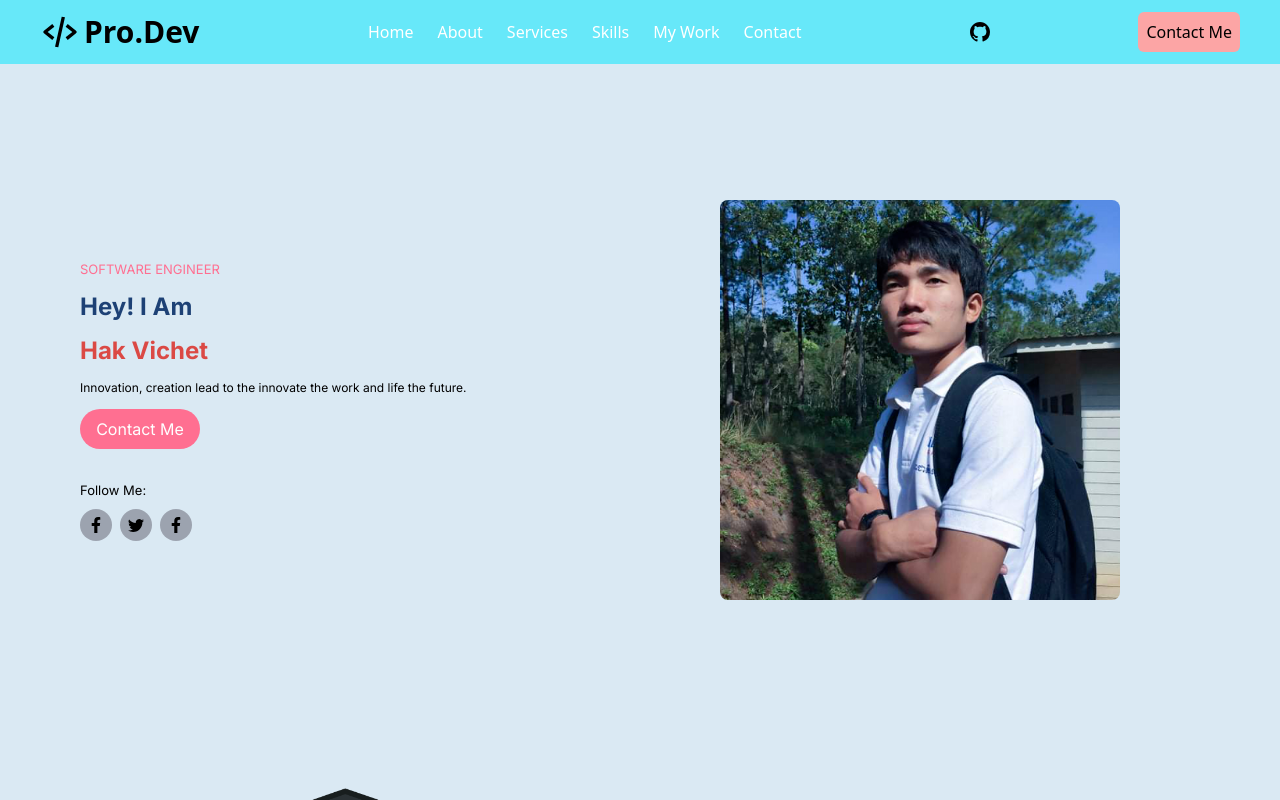
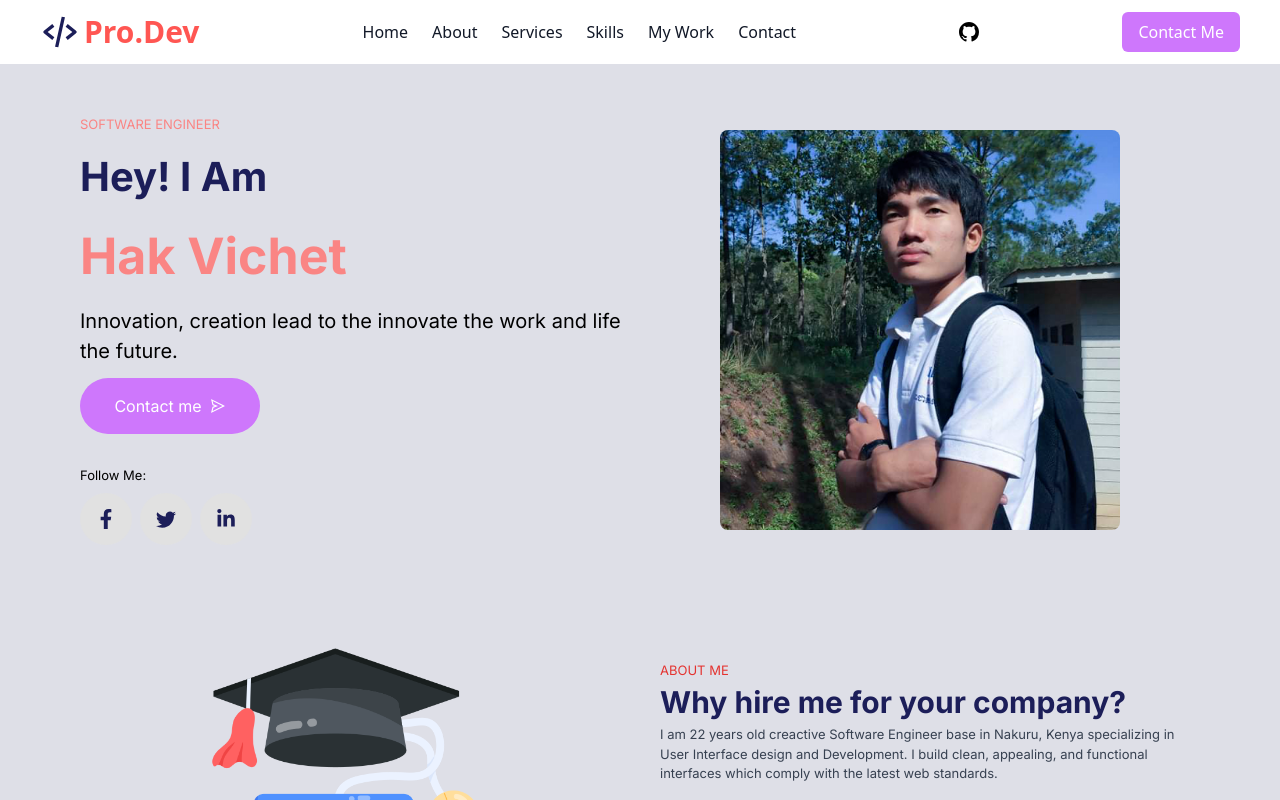
Before and after one commit to Hak-Vichet/final-porfolio, a Next.js app: page / in a window 1280 px wide. Shown: the top 800 px of the page. Built offline with nearby package versions, Linux system fonts and the light colour scheme.

Commit message:
second push

```diff
--- a/app/components/AboutMe.tsx
+++ b/app/components/AboutMe.tsx
@@ -6,7 +6,7 @@ export default function AboutMe() {
   return (
     <>
       <div className="w-full h-auto">
-        <div className="flex flex-row justify-between">
+        <div className="flex lg:flex-row md:flex-col sm:flex-col md:items-center justify-between md:gap-10">
           <div className="flex w-1/2 h-full items-center justify-center">
             <div className="flex h-[200px] items-center justify-center">
               <img
@@ -17,17 +17,19 @@ export default function AboutMe() {
             </div>
           </div>
           <div className="w-1/2">
-            <div>
-              <p>ABOUT ME</p>
-              <h1>Why hire me for your company?</h1>
-              <p>
-                I am 22 years old creactive Software Engineer base in Nakuru,
-                Kenya specializing in User Interface design and Development. I
-                build clean, appealing, and functional interfaces which comply
-                with the latest web standards.
-              </p>
+            <div className='flex flex-col gap-5'>
+              <div className=''>
+                <p className='text-[13px] text-[#e43330]'>ABOUT ME</p>
+                <h1 className='text-[30px] text-[#1c1e59] font-bold'>Why hire me for your company?</h1>
+                <p className='text-[13px] text-gray-700'>
+                  I am 22 years old creactive Software Engineer base in Nakuru,
+                  Kenya specializing in User Interface design and Development. I
+                  build clean, appealing, and functional interfaces which comply
+                  with the latest web standards.
+                </p>
+              </div>
               <div className="w-[200px]">
-                <div className="p-2 bg-[#ff6f91] rounded-lg flex flex-row gap-1 items-center justify-center">
+                <div className="flex flex-row gap-2 items-center justify-center bg-[#ce77fc] hover:bg-[#fa8584] text-white rounded-xl px-4 py-4 cursor-pointer">
                   <p>Download CV</p>
                   <AiOutlineDownload size={20} />
                 </div>
--- a/app/components/Hero.tsx
+++ b/app/components/Hero.tsx
@@ -2,24 +2,31 @@ import React from "react";
 import Link from "next/link";
 import { FaFacebookF } from "react-icons/fa";
 import { BsTwitter } from "react-icons/bs";
+import { AiOutlineSend } from "react-icons/ai";
+import { FaLinkedinIn } from "react-icons/fa";
 
 export default function Hero() {
   return (
     <>
-      <div className="w-full h-screen">
-        <div className="flex flex-row h-full">
+      <div className="w-full h-auto">
+        <div className="flex lg:flex-row md:flex-col md:items-center sm:flex-col sm:items-center h-full py-20">
           <div className="w-1/2 flex flex-col justify-center">
             <div className="flex flex-col gap-3">
-              <h1 className="text-[13px] text-[#ff6f91]">SOFTWARE ENGINEER</h1>
-              <h1 className="text-2xl text-[#1d4175] font-bold">Hey! I Am</h1>
-              <h2 className="text-2xl text-[#db4944] font-bold">Hak Vichet</h2>
-              <p className="text-[12px]">
+              <h1 className="text-[13px] text-[#fa8584]">SOFTWARE ENGINEER</h1>
+              <h1 className="text-[40px] text-[#1c1e59] font-bold">
+                Hey! I Am
+              </h1>
+              <h2 className="text-[50px] text-[#fa8584] font-bold">
+                Hak Vichet
+              </h2>
+              <p className="text-[20px]">
                 Innovation, creation lead to the innovate the work and life the
                 future.
               </p>
-              <div className="w-[120px]">
-                <div className="flex items-center justify-center bg-[#ff6f91] text-white rounded-full px-3 py-2">
-                  Contact Me
+              <div className="w-[180px]">
+                <div className="flex flex-row gap-2 items-center justify-center bg-[#ce77fc] hover:bg-[#fa8584] text-white rounded-full px-4 py-4 cursor-pointer">
+                  <p>Contact me</p>
+                  <AiOutlineSend />
                 </div>
               </div>
             </div>
@@ -28,21 +35,21 @@ export default function Hero() {
               <div className="flex flex-row gap-2">
                 <Link
                   href="facebook.com"
-                  className="w-30 h-30 bg-gray-400 p-2 rounded-full"
+                  className=" bg-[#e1e1e1] p-4 rounded-full"
                 >
-                  <FaFacebookF className="" />
+                  <FaFacebookF size={20} color="#1c1e59" className="" />
                 </Link>
                 <Link
                   href="facebook.com"
-                  className="w-30 h-30 bg-gray-400 p-2 rounded-full"
+                  className=" bg-[#e1e1e1] p-4 rounded-full"
                 >
-                  <BsTwitter className="" />
+                  <BsTwitter size={20} color="#1c1e59" className="" />
                 </Link>
                 <Link
                   href="facebook.com"
-                  className="w-30 h-30 bg-gray-400 p-2 rounded-full"
+                  className=" bg-[#e1e1e1] p-4 rounded-full"
                 >
-                  <FaFacebookF className="" />
+                  <FaLinkedinIn size={20} color="#1c1e59" className="" />
                 </Link>
               </div>
             </div>
--- a/app/components/Navbar.tsx
+++ b/app/components/Navbar.tsx
@@ -14,17 +14,17 @@ export default function Navbar() {
   ];
   return (
     <>
-      <div className=" w-full bg-cyan-300 fixed top-0">
+      <div className=" w-full bg-white fixed top-0">
         <div className="flex flex-row justify-between items-center mx-10">
           <div className="flex flex-row gap-1 items-center">
-            <BiCodeAlt className="w-[40px] h-[40px]" />
-            <h1 className="text-3xl font-bold">Pro.Dev</h1>
+            <BiCodeAlt className="w-[40px] h-[40px] text-[#1c1e59]" />
+            <h1 className="text-3xl font-bold text-[#ff5652]">Pro.Dev</h1>
           </div>
           <div className="flex flex-row p-2">
             {links.map((link, index) => (
               <div key={index} className="flex p-3">
                 <Link href={link.href}>
-                  <p className="text-white hover:text-red-400">{link.label}</p>
+                  <p className="text-gray-900 hover:text-[#ff5652]">{link.label}</p>
                 </Link>
               </div>
             ))}
@@ -32,7 +32,7 @@ export default function Navbar() {
           <div>
             <BsGithub size={20}/>
           </div>
-          <div className='p-2 bg-red-300 rounded-md '>
+          <div className='py-2 px-4 text-white hover:text-blue-200 bg-[#ce77fc] rounded-md '>
             <Link href='/'>Contact Me</Link>
           </div>
         </div>
--- a/app/globals.css
+++ b/app/globals.css
@@ -3,7 +3,7 @@
 @tailwind utilities;
 
 :root {
-  background-color: #dae9f3;
+  background-color: #dedfe7;
 }
 
 /* @media (prefers-color-scheme: dark) {
```
